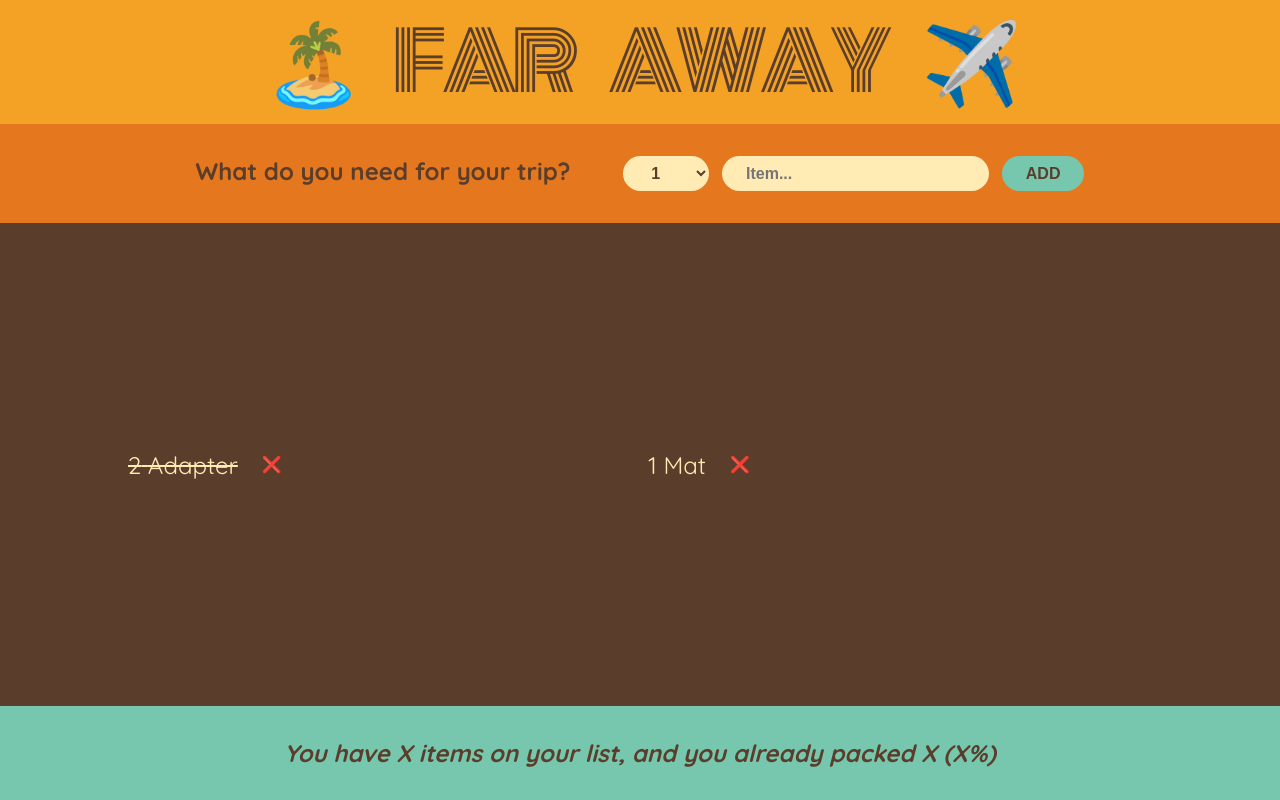
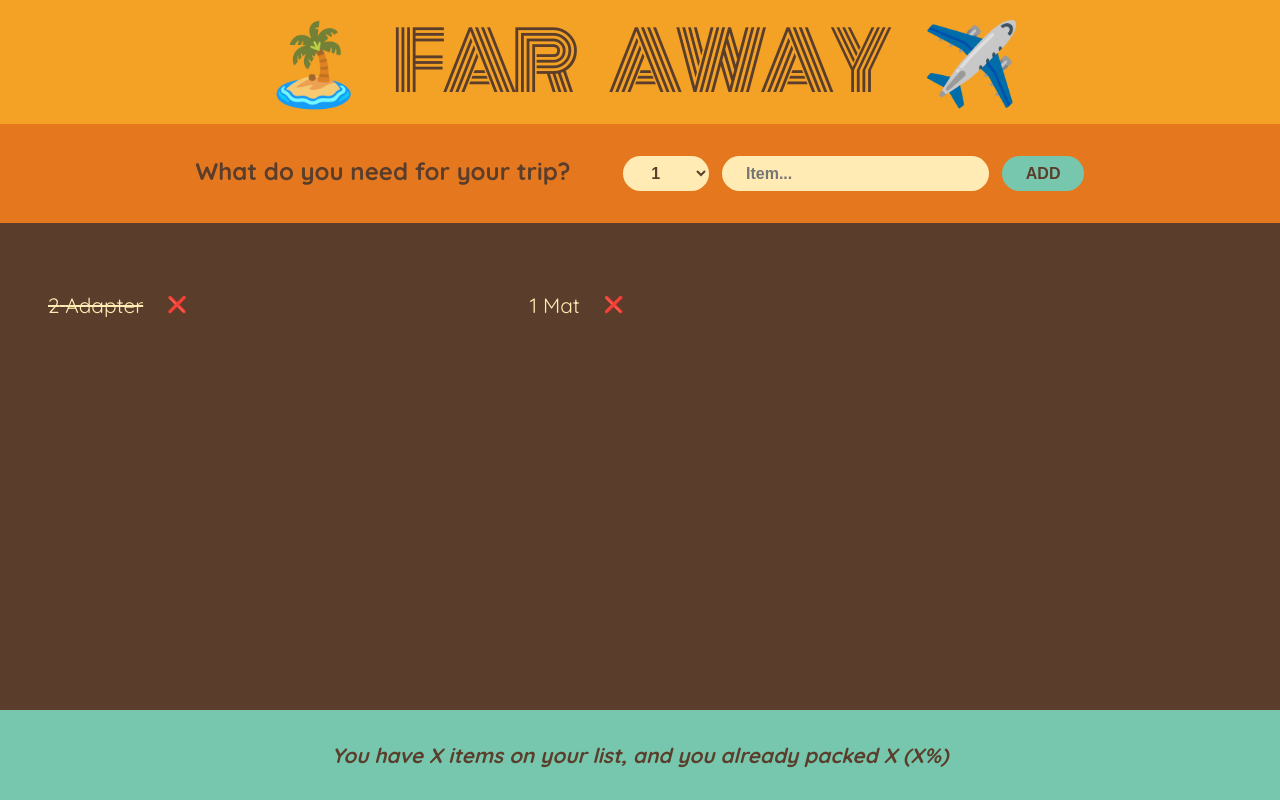
Before and after one commit to susovan777/React-Jets, a React (Create React App) app in the folder 03-travel-list/: page / in a window 1280 px wide. Built offline with nearby package versions, Linux system fonts and the light colour scheme.

Commit message:
Added components for different sections

```diff
--- a/03-travel-list/src/App.js
+++ b/03-travel-list/src/App.js
@@ -1,17 +1,7 @@
-const itemData = [
-  {
-    id: 1,
-    description: "Adapter",
-    quantity: 2,
-    packed: true,
-  },
-  {
-    id: 2,
-    description: "Mat",
-    quantity: 1,
-    packed: false,
-  },
-];
+import Logo from "./Components/Logo";
+import Form from "./Components/Form";
+import PackingList from "./Components/PackingList";
+import Stats from "./Components/Stats";
 
 function App() {
   return (
@@ -24,56 +14,4 @@ function App() {
   );
 }
 
-const Logo = () => {
-  return <h1>🏝️ Far Away ✈️</h1>;
-};
-
-const Form = () => {
-  return (
-    <form className="add-form">
-      <h3>What do you need for your trip? </h3>
-      <select>
-        {Array.from({ length: 20 }, (_, i) => i + 1).map((num) => (
-          <option key={num} value={num}>
-            {num}
-          </option>
-        ))}
-      </select>
-      <input type="text" placeholder="Item..." />
-      <button>ADD</button>
-    </form>
-  );
-};
-
-const PackingList = () => {
-  return (
-    <div className="list">
-      <ul>
-        {itemData.map((item) => {
-          return <Item key={item.id} item={item} />;
-        })}
-      </ul>
-    </div>
-  );
-};
-
-const Item = ({ item }) => {
-  return (
-    <li>
-      <span style={item.packed ? { textDecoration: "line-through" } : {}}>
-        {item.quantity} {item.description}
-      </span>{" "}
-      <button>❌</button>
-    </li>
-  );
-};
-
-const Stats = () => {
-  return (
-    <footer className="stats">
-      <em>You have X items on your list, and you already packed X (X%)</em>
-    </footer>
-  );
-};
-
 export default App;
--- /dev/null
+++ b/03-travel-list/src/Components/Form.jsx
@@ -0,0 +1,33 @@
+import React, { useState } from "react";
+
+const Form = () => {
+  const [entry, setEntry] = useState("");
+  const [quantity, setQuantity] = useState(1);
+
+  const handleSubmit = (e) => {
+    e.preventDefault();
+    const newItem = { quantity, entry, packed: false, id: Date.now() };
+    console.log(newItem);
+  };
+  return (
+    <form className="add-form" onSubmit={handleSubmit}>
+      <h3>What do you need for your trip? </h3>
+      <select value={quantity} onChange={(e) => setQuantity(e.target.value)}>
+        {Array.from({ length: 20 }, (_, i) => i + 1).map((num) => (
+          <option key={num} value={num}>
+            {num}
+          </option>
+        ))}
+      </select>
+      <input
+        type="text"
+        placeholder="Item..."
+        value={entry}
+        onChange={(e) => setEntry(e.target.value)}
+      />
+      <button>ADD</button>
+    </form>
+  );
+};
+
+export default Form;
--- /dev/null
+++ b/03-travel-list/src/Components/Logo.jsx
@@ -0,0 +1,6 @@
+
+const Logo = () => {
+  return <h1>🏝️ Far Away ✈️</h1>;
+};
+
+export default Logo;
--- /dev/null
+++ b/03-travel-list/src/Components/PackingList.jsx
@@ -0,0 +1,41 @@
+import React from "react";
+
+const itemData = [
+  {
+    id: 1,
+    description: "Adapter",
+    quantity: 2,
+    packed: true,
+  },
+  {
+    id: 2,
+    description: "Mat",
+    quantity: 1,
+    packed: false,
+  },
+];
+
+const PackingList = () => {
+  return (
+    <div className="list">
+      <ul>
+        {itemData.map((item) => {
+          return <Item key={item.id} item={item} />;
+        })}
+      </ul>
+    </div>
+  );
+};
+
+const Item = ({ item }) => {
+  return (
+    <li>
+      <span style={item.packed ? { textDecoration: "line-through" } : {}}>
+        {item.quantity} {item.description}
+      </span>{" "}
+      <button>❌</button>
+    </li>
+  );
+};
+
+export default PackingList;
--- /dev/null
+++ b/03-travel-list/src/Components/Stats.jsx
@@ -0,0 +1,11 @@
+import React from "react";
+
+const Stats = () => {
+  return (
+    <footer className="stats">
+      <em>You have X items on your list, and you already packed X (X%)</em>
+    </footer>
+  );
+};
+
+export default Stats;
--- a/03-travel-list/src/index.css
+++ b/03-travel-list/src/index.css
@@ -8,7 +8,7 @@
 
 body {
   font-family: "Quicksand", sans-serif;
-  font-size: 1.5rem;
+  font-size: 1.3rem;
   color: #5a3e2b;
 }
 
@@ -65,13 +65,13 @@ input {
 .list {
   background-color: #5a3e2b;
   color: #ffebb3;
-  padding: 4rem 0;
+  padding: 4rem 3rem;
 
-  display: flex;
-  /* flex-direction: column; */
+  /* display: flex;
+  flex-direction: column;
   gap: 3rem;
   justify-content: center;
-  align-items: center;
+  align-items: center; */
 }
 
 .list ul {
```
